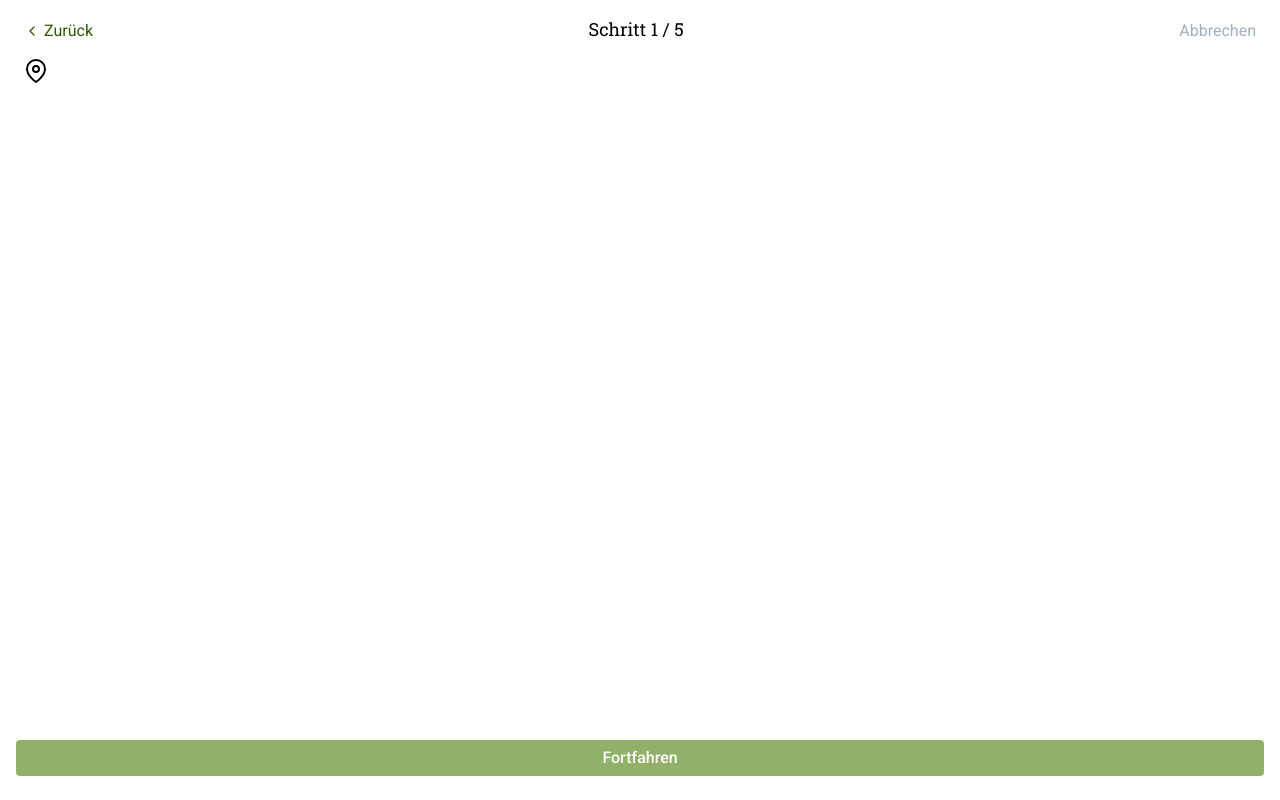
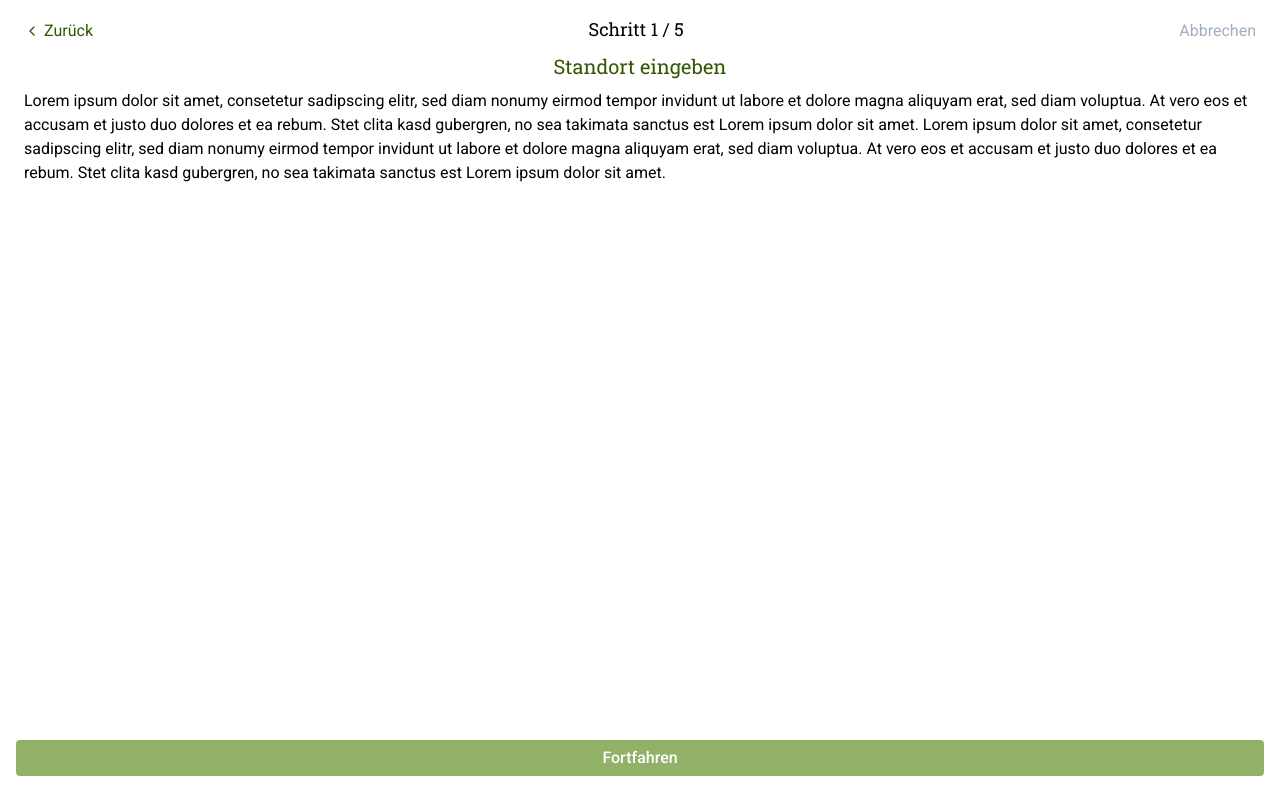
Before and after one commit to farmhelden/farmhelden-client, a Next.js app: page /boarding-farmer in a window 1280 px wide. Both pictures are taken after a click on the item "Standort eingeben". Built offline with nearby package versions, Linux system fonts and the light colour scheme; what tailwindcss-filters would draw is missing.

Commit message:
Add  title and dummy text to subpage

```diff
--- a/pages/boarding-farmer.tsx
+++ b/pages/boarding-farmer.tsx
@@ -70,7 +70,7 @@ const BoardingFarmer = ({}: Props) => {
               {menuItems.map(item => (
                 <li
                   key={item.key}
-                  className="flex items-center justify-between border-b border-gray-200 px-1 py-2 hover:cursor-pointer hover:text-primary-light"
+                  className="flex items-center justify-between border-b border-gray-200 px-1 py-2 cursor-pointer hover:text-primary-light"
                   onClick={() => setActiveItem(item)}
                 >
                   <div>
@@ -87,9 +87,9 @@ const BoardingFarmer = ({}: Props) => {
           </Fragment>
         ) : (
           <Fragment>
-            <div className="flex justify-between items-end mb-4 w-full">
+            <div className="flex justify-between items-end mb-2 w-full">
               <span
-                className="flex items-center text-primary-dark hover:cursor-pointer"
+                className="flex items-center text-primary-dark cursor-pointer"
                 onClick={() =>
                   setActiveItem(
                     isFirstStep ? null : menuItems[activeItem.index - 1]
@@ -105,7 +105,23 @@ const BoardingFarmer = ({}: Props) => {
                 <Link href="/">Abbrechen</Link>
               </span>
             </div>
-            <activeItem.Icon />
+            <div className="block text-center">
+              <Title as="h2" className="mb-2 text-xl text-primary-dark" bold>
+                {activeItem.title}
+              </Title>
+            </div>
+            <p>
+              Lorem ipsum dolor sit amet, consetetur sadipscing elitr, sed diam
+              nonumy eirmod tempor invidunt ut labore et dolore magna aliquyam
+              erat, sed diam voluptua. At vero eos et accusam et justo duo
+              dolores et ea rebum. Stet clita kasd gubergren, no sea takimata
+              sanctus est Lorem ipsum dolor sit amet. Lorem ipsum dolor sit
+              amet, consetetur sadipscing elitr, sed diam nonumy eirmod tempor
+              invidunt ut labore et dolore magna aliquyam erat, sed diam
+              voluptua. At vero eos et accusam et justo duo dolores et ea rebum.
+              Stet clita kasd gubergren, no sea takimata sanctus est Lorem ipsum
+              dolor sit amet.
+            </p>
             <div className="fixed bottom-0 left-0 w-full p-4 pb-6">
               {reachedFinalStep ? (
                 <BaseButton className="bg-black text-white border-black" block>
```
